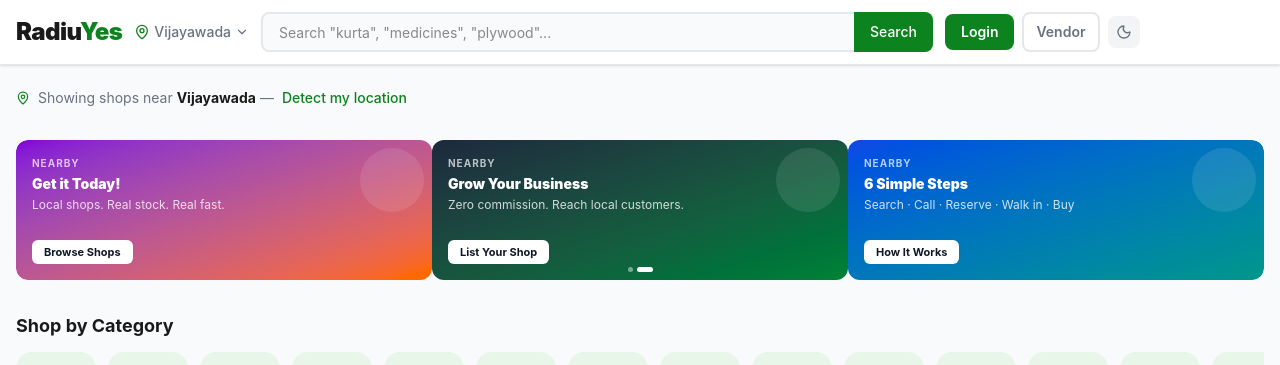
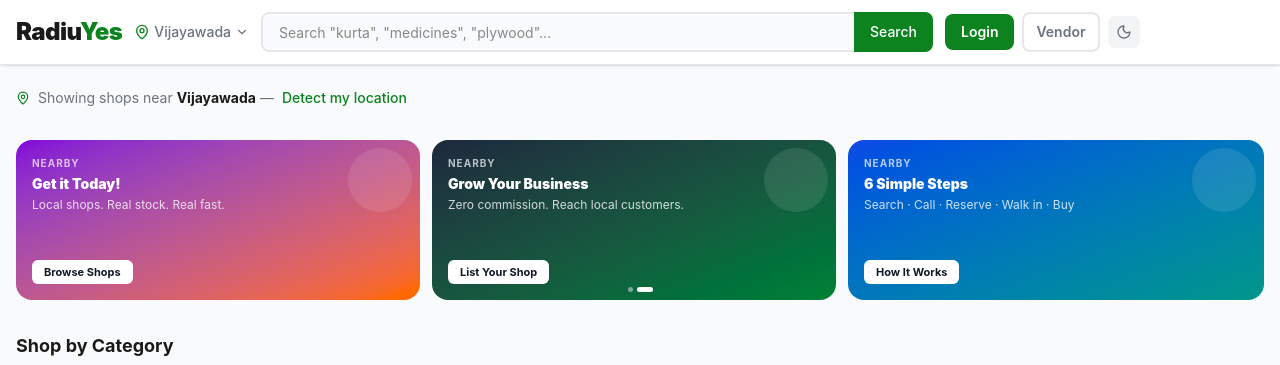
Before and after one commit to tamadaitservices/Radius_frontend, a Next.js app: page / in a window 1280 px wide. Shown: the top 365 px of the page. Built offline with nearby package versions, Linux system fonts and the light colour scheme; no server answers.

Commit message:
Push notifications, Firebase OTP, banner fixes, location fields

```diff
--- a/src/components/home/PromoBanners.tsx
+++ b/src/components/home/PromoBanners.tsx
@@ -133,8 +133,8 @@ export default function PromoBanners() {
   return (
     <section>
       <div
-        className="relative overflow-hidden rounded-xl"
-        style={{ height: '140px' }}
+        className="relative overflow-hidden"
+        style={{ height: '160px' }}
         onMouseEnter={() => setPaused(true)}
         onMouseLeave={() => setPaused(false)}
         onTouchStart={handleTouchStart}
@@ -148,31 +148,38 @@ export default function PromoBanners() {
             transition: 'transform 0.45s cubic-bezier(0.4, 0, 0.2, 1)',
           }}
         >
-          {items.map((b) => (
+          {items.map((b, idx) => (
+            <div
+              key={b.id}
+              className="relative flex-shrink-0 h-full"
+              style={{
+                width: `calc(100% / ${visibleCount})`,
+                paddingRight: visibleCount > 1 && idx < items.length - 1 ? '12px' : '0',
+              }}
+            >
             <Link
-              key={b.id}
               href={b.ctaLink}
-              className={`relative flex-shrink-0 h-full flex flex-col justify-between rounded-xl overflow-hidden ${!b.imageUrl ? `bg-gradient-to-br ${b.gradient} p-4` : ''}`}
-              style={{ width: `calc(100% / ${visibleCount})`, paddingRight: visibleCount > 1 ? '8px' : 0 }}
+              className={`relative block h-full rounded-2xl overflow-hidden ${!b.imageUrl ? `bg-gradient-to-br ${b.gradient}` : ''}`}
             >
               {b.imageUrl ? (
-                <Image src={b.imageUrl} alt={b.title} fill className="object-fill rounded-xl" sizes="600px" />
+                <Image src={b.imageUrl} alt={b.title} fill className="object-cover" sizes="600px" />
               ) : (
-                <>
+                <div className="flex flex-col justify-between h-full p-4">
                   <div className="absolute right-2 top-2 w-16 h-16 rounded-full bg-white/10 pointer-events-none" />
                   <div className="relative z-10">
                     <p className="text-white/70 text-[10px] font-bold uppercase tracking-widest mb-1">Nearby</p>
                     <h3 className="text-white font-black text-sm leading-tight whitespace-pre-line">{b.title}</h3>
                     {b.subtitle && <p className="text-white/80 text-xs mt-1 leading-snug">{b.subtitle}</p>}
                   </div>
-                  <div className="relative z-10 mt-3">
+                  <div className="relative z-10">
                     <span className="inline-block bg-white text-gray-900 text-[11px] font-bold px-3 py-1 rounded-md">
                       {b.ctaText}
                     </span>
                   </div>
-                </>
+                </div>
               )}
             </Link>
+            </div>
           ))}
         </div>
 
```
Also changed, not shown: 1 other file (tests, documents, lock files or other folders).
